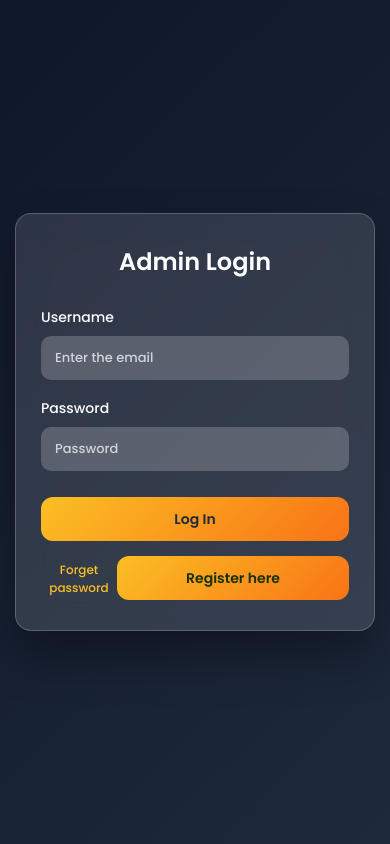
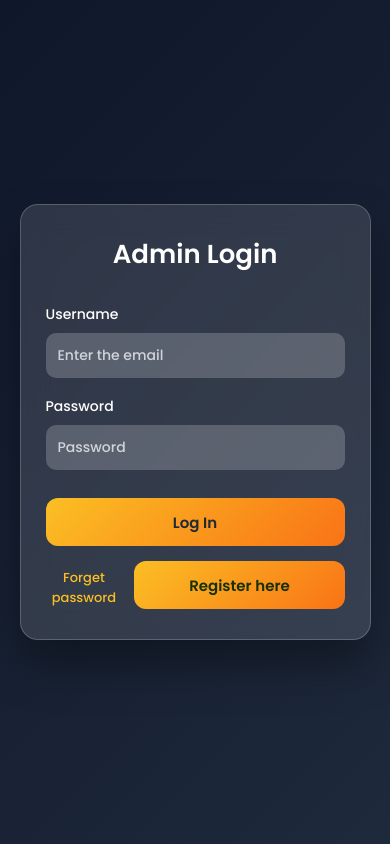
Before and after one commit to sahildeshpande-lab/Order-portal, a FastAPI app: page /login in a window 390 px wide. Run offline with FastAPI, Linux system fonts and the light colour scheme.

Commit message:
css changes

```diff
--- a/main.py
+++ b/main.py
@@ -71,6 +71,16 @@ async def auth_exception_handler(request: Request, exc: HTTPException):
     if exc.status_code == 401 and request.url.path != "/login":
         return RedirectResponse(url="/login", status_code=303)
     raise exc
+
+from starlette.exceptions import HTTPException as StarletteHTTPException
+from fastapi.responses import JSONResponse
+
+@app.exception_handler(StarletteHTTPException)
+async def not_found_handler(request: Request, exc: StarletteHTTPException):
+    if exc.status_code == 404:
+        return templates.TemplateResponse("404.html",{"request": request,"path": request.url.path},status_code=404)
+    return JSONResponse(status_code=exc.status_code,content={"detail": exc.detail},)
+
 
 
 @app.get("/")
--- a/static/style3.css
+++ b/static/style3.css
@@ -1,34 +1,34 @@
 *,
-*::before,
-*::after {
+*:before,
+*:after {
+    padding: 0;
     margin: 0;
-    padding: 0;
     box-sizing: border-box;
-    font-family: "Poppins", system-ui, -apple-system, sans-serif;
+    font-family: 'Poppins', sans-serif;
 }
 
 body {
-    min-height: 100vh;
+    height: 100vh;
     background: linear-gradient(135deg, #0f172a, #1e293b);
     display: flex;
     align-items: center;
     justify-content: center;
-    padding: 20px;
-    overflow-x: hidden;
+    overflow: hidden;
 }
+
+
 .background {
     position: absolute;
     width: 430px;
     height: 520px;
-    z-index: 1;
 }
 
 .background .shape {
+    height: 200px;
+    width: 200px;
     position: absolute;
-    width: 200px;
-    height: 200px;
     border-radius: 50%;
-    filter: blur(12px);
+    filter: blur(10px);
 }
 
 .shape:first-child {
@@ -42,11 +42,11 @@ body {
     right: -60px;
     bottom: -80px;
 }
+
+
 form {
     position: relative;
-    z-index: 10;
     width: 400px;
-    max-width: 100%;
     padding: 40px 35px;
     background: rgba(255, 255, 255, 0.12);
     backdrop-filter: blur(15px);
@@ -54,13 +54,16 @@ form {
     border: 1px solid rgba(255, 255, 255, 0.2);
     box-shadow: 0 25px 45px rgba(0, 0, 0, 0.35);
     color: #ffffff;
+    z-index: 10;
 }
+
 form h3 {
     text-align: center;
     font-size: 26px;
     font-weight: 600;
-    margin-bottom: 28px;
+    margin-bottom: 30px;
 }
+
 
 label {
     display: block;
@@ -69,16 +72,17 @@ label {
     font-weight: 500;
 }
 
+
 input {
     width: 100%;
-    height: 46px;
+    height: 45px;
     margin-top: 8px;
-    padding: 0 14px;
+    padding: 0 12px;
     border-radius: 10px;
     border: none;
     outline: none;
     background: rgba(255, 255, 255, 0.2);
-    color: #ffffff;
+    color: #fff;
     font-size: 14px;
 }
 
@@ -87,8 +91,9 @@ input::placeholder {
 }
 
 input:focus {
-    background: rgba(255, 255, 255, 0.28);
+    background: rgba(255, 255, 255, 0.25);
 }
+
 
 form p {
     margin-top: 10px;
@@ -96,8 +101,9 @@ form p {
     text-align: center;
 }
 
-.submitButton {
-    margin-top: 26px;
+
+.btn , .submitButton {
+    margin-top: 28px;
     width: 100%;
     height: 48px;
     border-radius: 12px;
@@ -107,7 +113,7 @@ form p {
     color: #1f2937;
     font-weight: 600;
     font-size: 15px;
-    transition: all 0.25s ease;
+    transition: 0.3s ease;
 }
 
 .submitButton:hover {
@@ -115,9 +121,10 @@ form p {
     box-shadow: 0 12px 30px rgba(249, 115, 22, 0.45);
 }
 
+
 .forget {
     display: block;
-    margin-top: 16px;
+    margin-top: 20px;
     font-size: 13px;
     color: #fbbf24;
     text-decoration: none;
@@ -128,71 +135,24 @@ form p {
     text-decoration: underline;
 }
 
-.register-btn {
-    margin-top: 14px;
-    background: transparent;
-    border: 1px solid rgba(255, 255, 255, 0.3);
-    color: #ffffff;
+
+.submitButton a {
+    color: #1f2937;
+    font-weight: 600;
 }
 
-.register-btn:hover {
-    background: rgba(255, 255, 255, 0.1);
+form div {
+    gap: 12px;
 }
 
-.form-actions {
-    display: flex;
-    flex-direction: column;
-    gap: 12px;
-    margin-top: 10px;
-}
-@media (max-width: 768px) {
+
+@media (max-width: 480px) {
     form {
-        width: 420px;
-        padding: 36px 30px;
-    }
-
-    form h3 {
-        font-size: 24px;
+        width: 90%;
+        padding: 30px 25px;
     }
 
     .background {
         display: none;
     }
 }
-@media (max-width: 480px) {
-    body {
-        padding: 15px;
-    }
-
-    form {
-        width: 100%;
-        max-width: 360px;
-        padding: 30px 25px;
-        border-radius: 16px;
-    }
-
-    input {
-        height: 44px;
-        font-size: 13px;
-    }
-
-    .submitButton {
-        height: 44px;
-        font-size: 14px;
-    }
-
-    .forget {
-        font-size: 12px;
-    }
-}
-
-@media (max-height: 600px) {
-    body {
-        align-items: flex-start;
-        padding-top: 30px;
-    }
-
-    form {
-        margin-bottom: 30px;
-    }
-}
```
Also changed, not shown: Template/404.html (added, +11 -0 lines).
